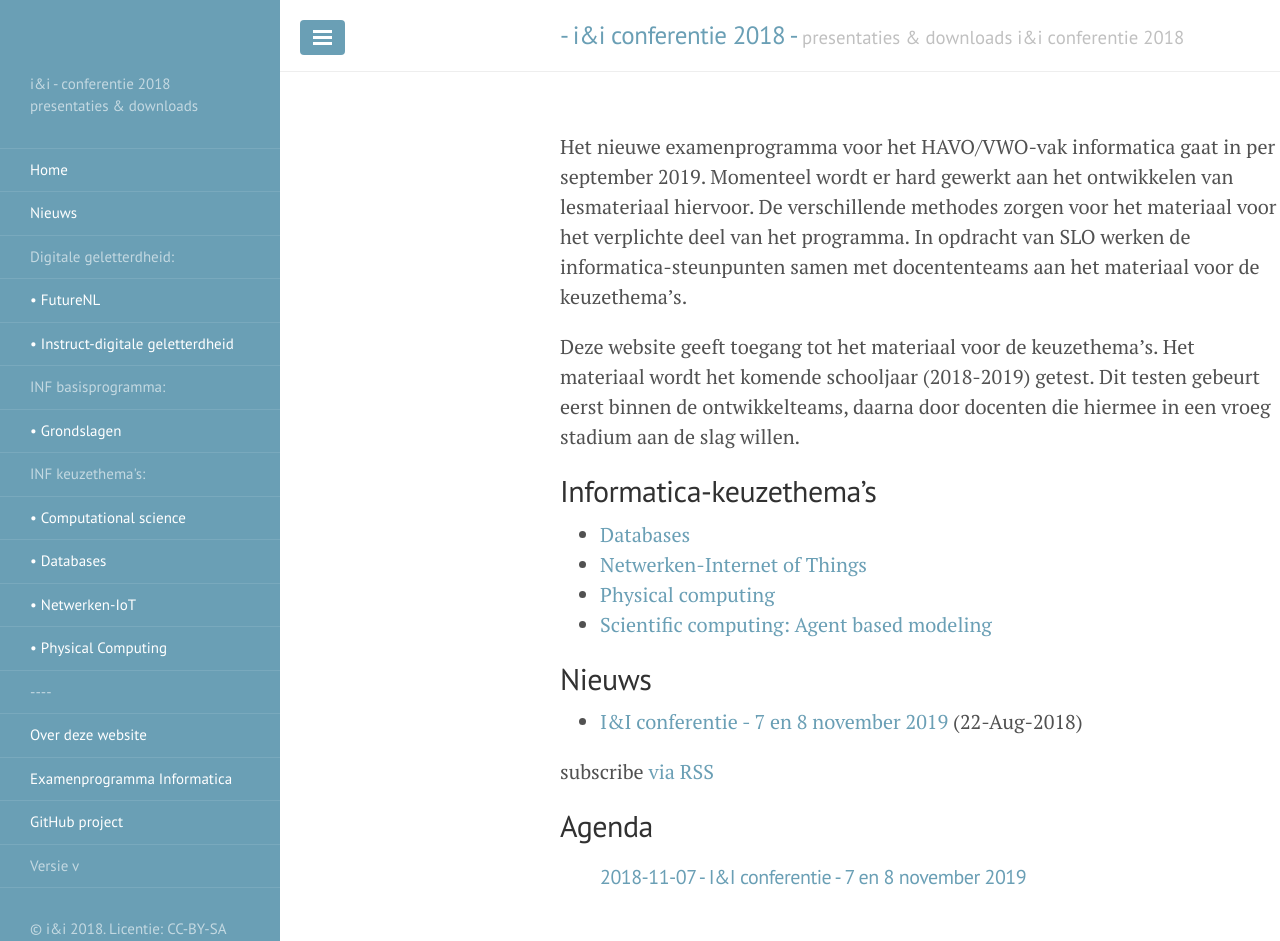
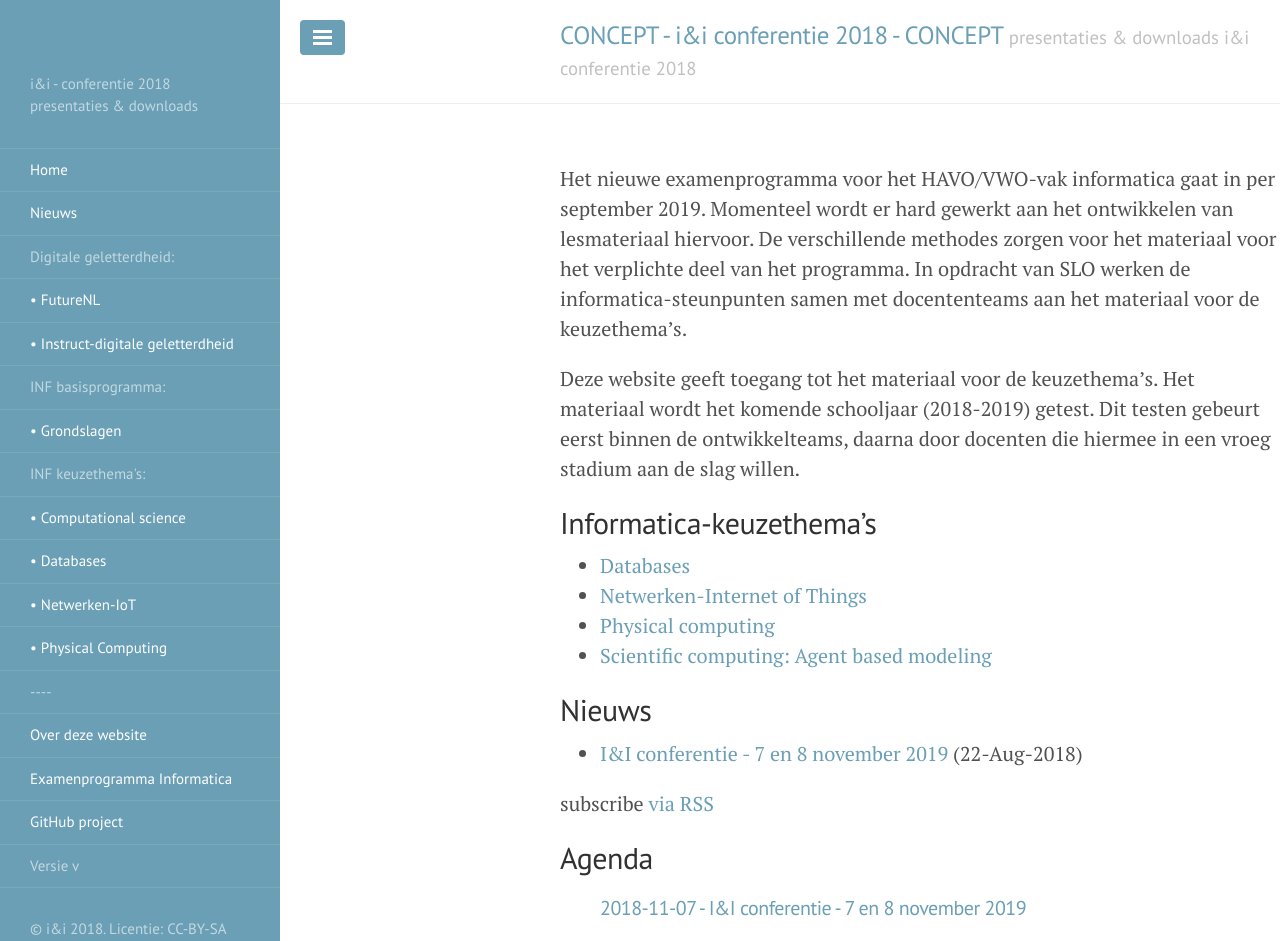
Before and after one commit to infvo/ieni2018, a Jekyll site: the page built from index.md, in a window 1280 px wide and 941 px high. Built offline with Jekyll 4.4.1, drawn with Linux system fonts in a browser that asks for light colours.

Commit message:
restore _config.yml

```diff
--- a/_config.yml
+++ b/_config.yml
@@ -13,7 +13,7 @@
 # you will see them accessed via {{ site.title }}, {{ site.email }}, and so on.
 # You can create any custom variable you would like, and they will be accessible
 # in the templates via {{ site.myvariable }}.
-title: <CONCEPT> - i&i conferentie 2018 - <CONCEPT>
+title: CONCEPT - i&i conferentie 2018 - CONCEPT
 email: eelco@infvo.com
 description: >- # this means to ignore newlines until "baseurl:"
   i&i - conferentie 2018
```
